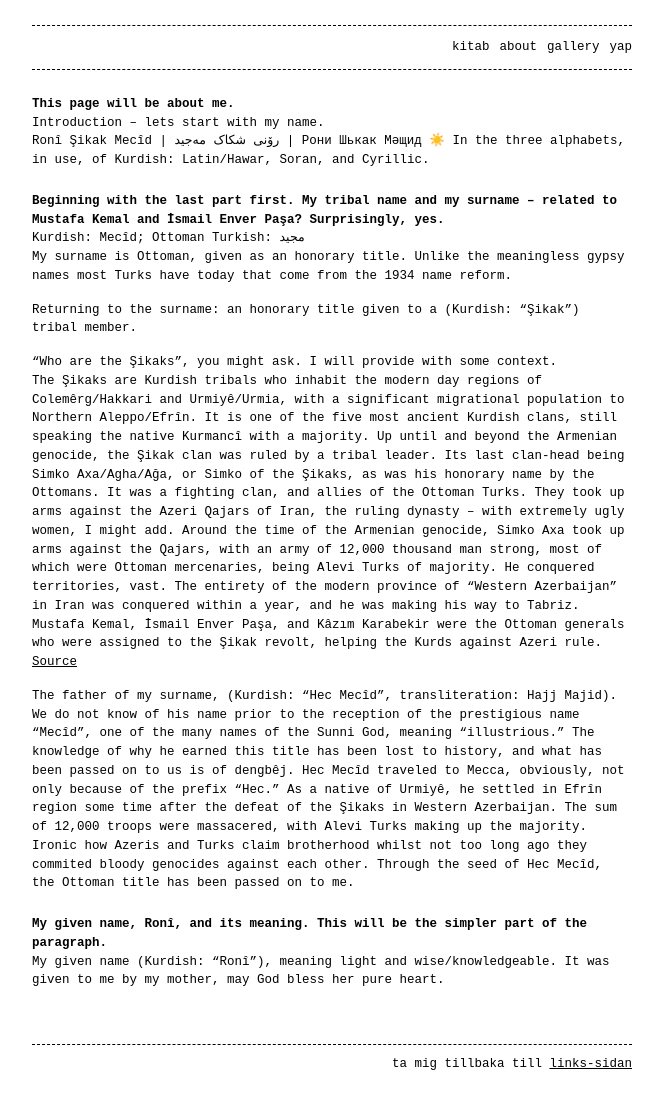
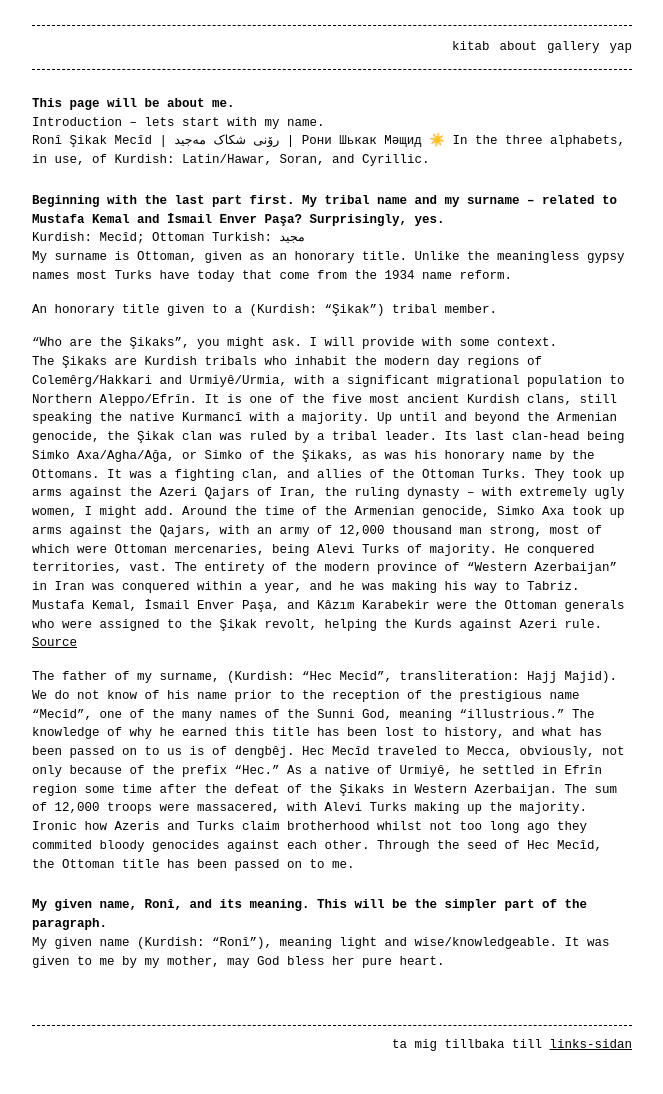
Before and after one commit to ronim-efrin/kitab, a Jekyll site: the page built from index.md, in a window 1280 px wide. Shown: the whole page, without its empty margins (308-971 px from the left). Built offline with Jekyll 4.4.1, drawn with Linux system fonts in a browser that asks for light colours.

Commit message:
Update index.md

```diff
--- a/index.md
+++ b/index.md
@@ -10,7 +10,7 @@ Ronî Şikak Mecîd | رۆنی شکاک مەجید | Рони Шькак Мәщ
 Kurdish: Mecîd; Ottoman Turkish: مجید
 My surname is Ottoman, given as an honorary title. Unlike the meaningless gypsy names most Turks have today that come from the 1934 name reform.
 
-Returning to the surname: an honorary title given to a (Kurdish: "Şikak") tribal member.
+An honorary title given to a (Kurdish: "Şikak") tribal member.
 
 "Who are the Şikaks", you might ask. I will provide with some context.
 The Şikaks are Kurdish tribals who inhabit the modern day regions of Colemêrg/Hakkari and Urmiyê/Urmia, with a significant migrational population to Northern Aleppo/Efrîn. It is one of the five most ancient Kurdish clans, still speaking the native Kurmancî with a majority. Up until and beyond the Armenian genocide, the Şikak clan was ruled by a tribal leader. Its last clan-head being Simko Axa/Agha/Ağa, or Simko of the Şikaks, as was his honorary name by the Ottomans. It was a fighting clan, and allies of the Ottoman Turks. They took up arms against the Azeri Qajars of Iran, the ruling dynasty – with extremely ugly women, I might add. Around the time of the Armenian genocide, Simko Axa took up arms against the Qajars, with an army of 12,000 thousand man strong, most of which were Ottoman mercenaries, being Alevi Turks of majority. He conquered territories, vast. The entirety of the modern province of "Western Azerbaijan" in Iran was conquered within a year, and he was making his way to Tabriz. Mustafa Kemal, İsmail Enver Paşa, and Kâzım Karabekir were the Ottoman generals who were assigned to the Şikak revolt, helping the Kurds against Azeri rule.
```
